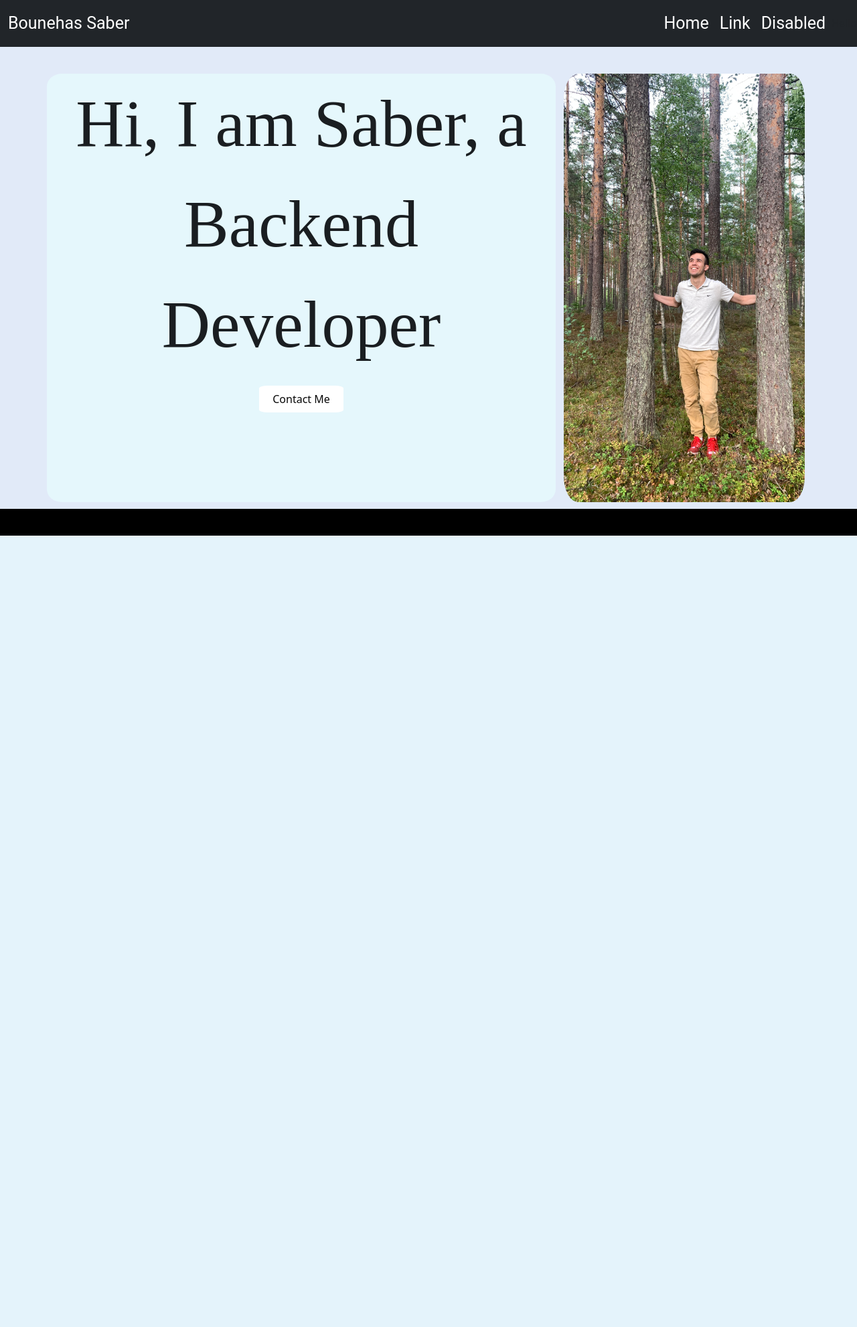
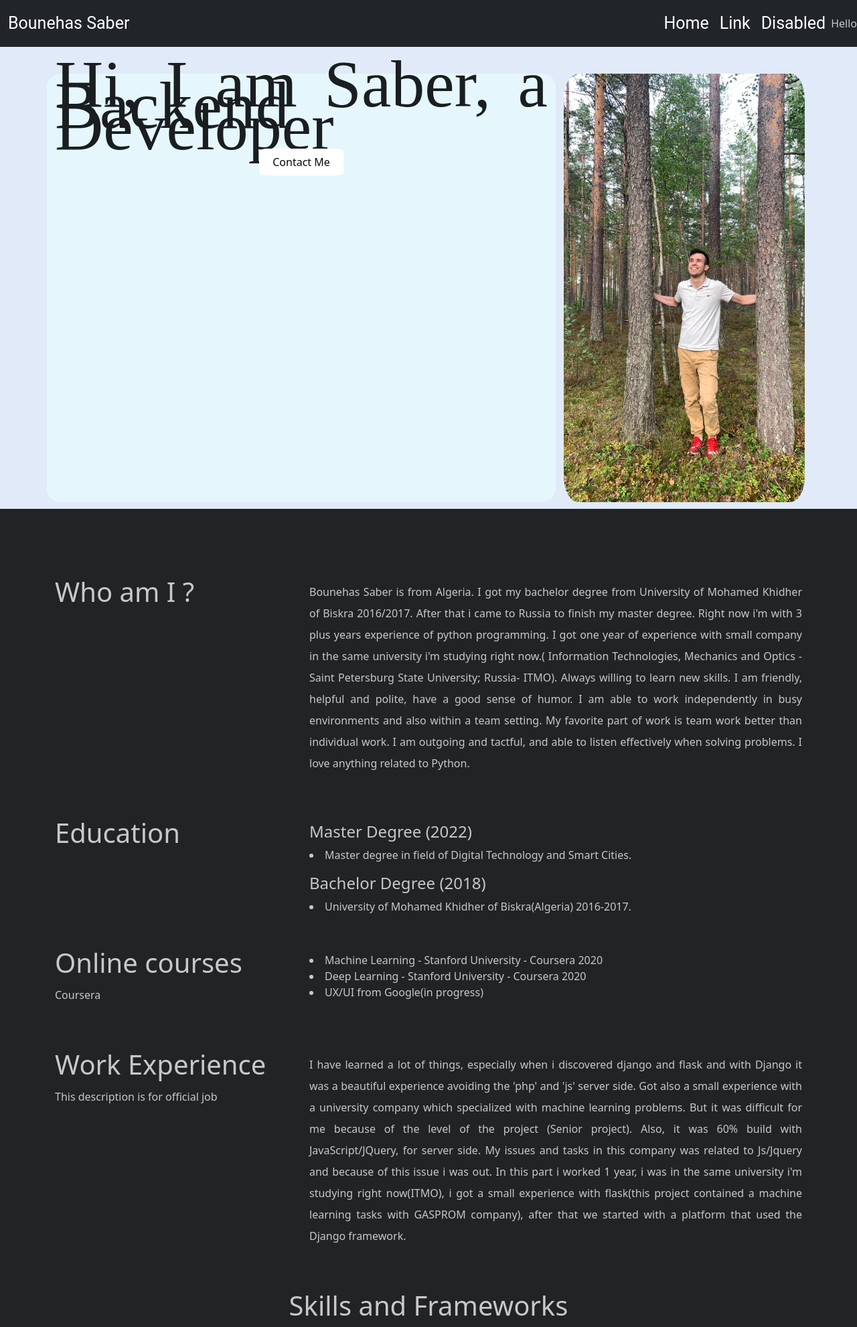
Before and after one commit to SaberHardy/HackathonResume, a Django app: page / in a window 1280 px wide. Shown: the whole page at 67% size. Before the commit the page ends 800 px from the top, so only its background shows below. Run offline with Django 4.2, Linux system fonts and the light colour scheme; some libraries are stand-ins or nearby versions.

Commit message:
until skills and Frameworks

```diff
--- a/resumeApp/templates/home.html
+++ b/resumeApp/templates/home.html
@@ -18,4 +18,68 @@
             </div>
         </div>
     </section>
+    <div class="container" style="margin-top:100px">
+        <div class="row">
+            <div class="col-md-4">
+                <h1>Who am I ?</h1>
+            </div>
+            <div class="col-md-8">
+                <p class="mt-2">Bounehas Saber is from Algeria. I got my bachelor degree from University of Mohamed
+                    Khidher of
+                    Biskra 2016/2017. After that i came to Russia to finish my master degree. Right now i'm with 3
+                    plus years experience of python programming. I got one year of experience with small company in
+                    the same university i'm studying right now.( Information Technologies, Mechanics and Optics
+                    -Saint Petersburg State University; Russia- ITMO). Always willing to learn new skills. I am
+                    friendly, helpful and polite, have a good sense of humor. I am able to work independently in
+                    busy environments and also within a team setting. My favorite part of work is team work better
+                    than individual work. I am outgoing and tactful, and able to listen effectively when solving
+                    problems. I love anything related to Python.</p>
+            </div>
+        </div>
+        <div class="row my-5">
+            <div class="col-md-4">
+                <h1>Education</h1>
+            </div>
+            <div class="col-md-8">
+                <h4 class="mt-2">Master Degree (2022)</h4>
+                <li>Master degree in field of Digital Technology and Smart Cities.</li>
+
+                <h4 class="mt-3">Bachelor Degree (2018)</h4>
+                <li>University of Mohamed Khidher of Biskra(Algeria) 2016-2017.</li>
+            </div>
+        </div>
+
+        <div class="row my-5">
+            <div class="col-md-4">
+                <h1>Online courses</h1>
+                <p>Coursera</p>
+            </div>
+            <div class="col-md-8 mt-2">
+                <li>Machine Learning - Stanford University - Coursera 2020</li>
+                <li>Deep Learning - Stanford University - Coursera 2020</li>
+                <li>UX/UI from Google(in progress)</li>
+            </div>
+        </div>
+
+        <div class="row my-5">
+            <div class="col-md-4">
+
+                <h1>Work Experience</h1>
+                <p>This description is for official job</p>
+            </div>
+            <div class="col-md-8 mt-2">
+                <p>I have learned a lot of things, especially when i discovered django and flask and with Django it was
+                    a beautiful experience avoiding the 'php' and 'js' server side. Got also a small experience with a
+                    university company which specialized with machine learning problems. But it was difficult for me
+                    because of the level of the project (Senior project). Also, it was 60% build with JavaScript/JQuery,
+                    for server side. My issues and tasks in this company was related to Js/Jquery and because of this
+                    issue i was out. In this part i worked 1 year, i was in the same university i'm studying right
+                    now(ITMO), i got a small experience with flask(this project contained a machine learning tasks with
+                    GASPROM company), after that we started with a platform that used the Django framework.</p>
+            </div>
+        </div>
+        <div class="text-center">
+            <h1>Skills and Frameworks</h1>
+        </div>
+    </div>
 {% endblock %}
--- a/static/css/styles.css
+++ b/static/css/styles.css
@@ -1,9 +1,9 @@
 body {
-    background-color: #000000;
+    background-color: #212325;
 }
 
-p, h3 {
-    color: white;
+p, h1, h2, h3, h4, h5, ul, li {
+    color: #c9c8c8;
 }
 
 .ul-items a {
@@ -49,3 +49,9 @@
 .styled:hover {
     background-color: rgb(255, 250, 178);
 }
+
+p {
+    text-align: justify;
+    /*text-justify: inter-word;*/
+    line-height: 2rem;
+}
```
